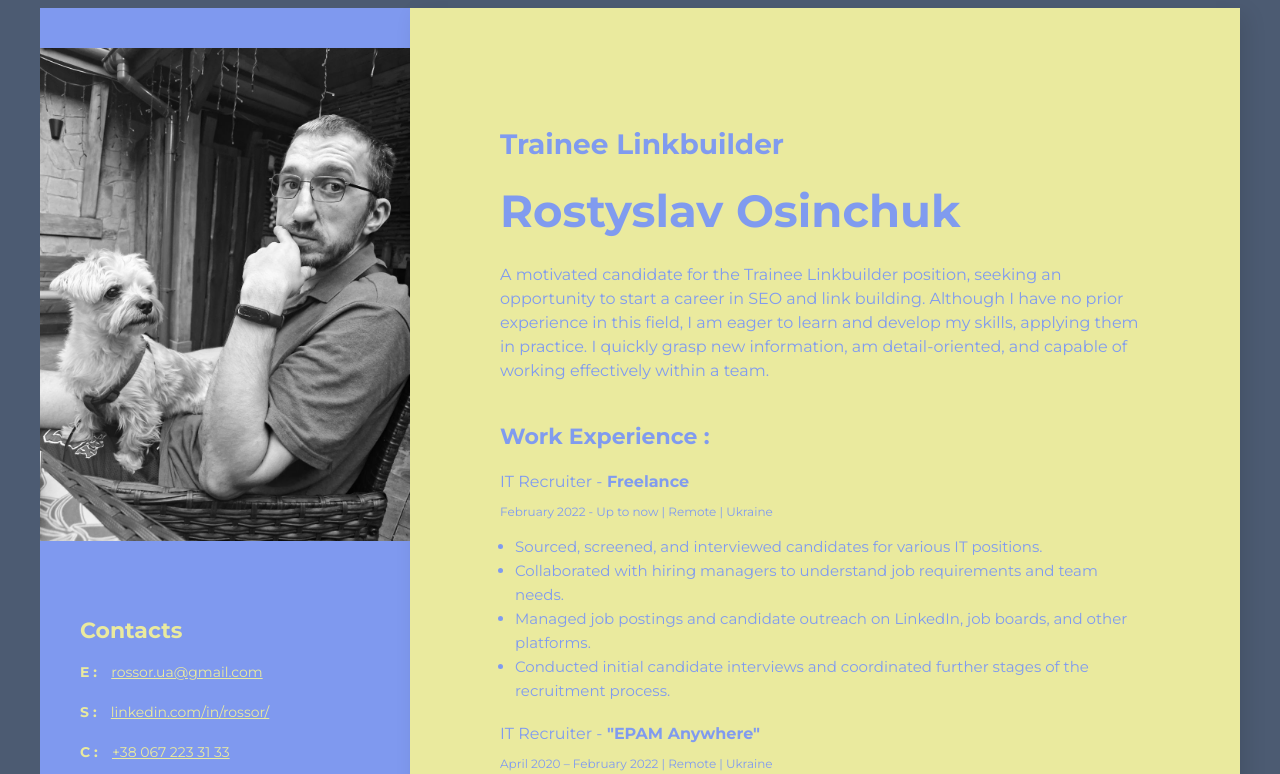
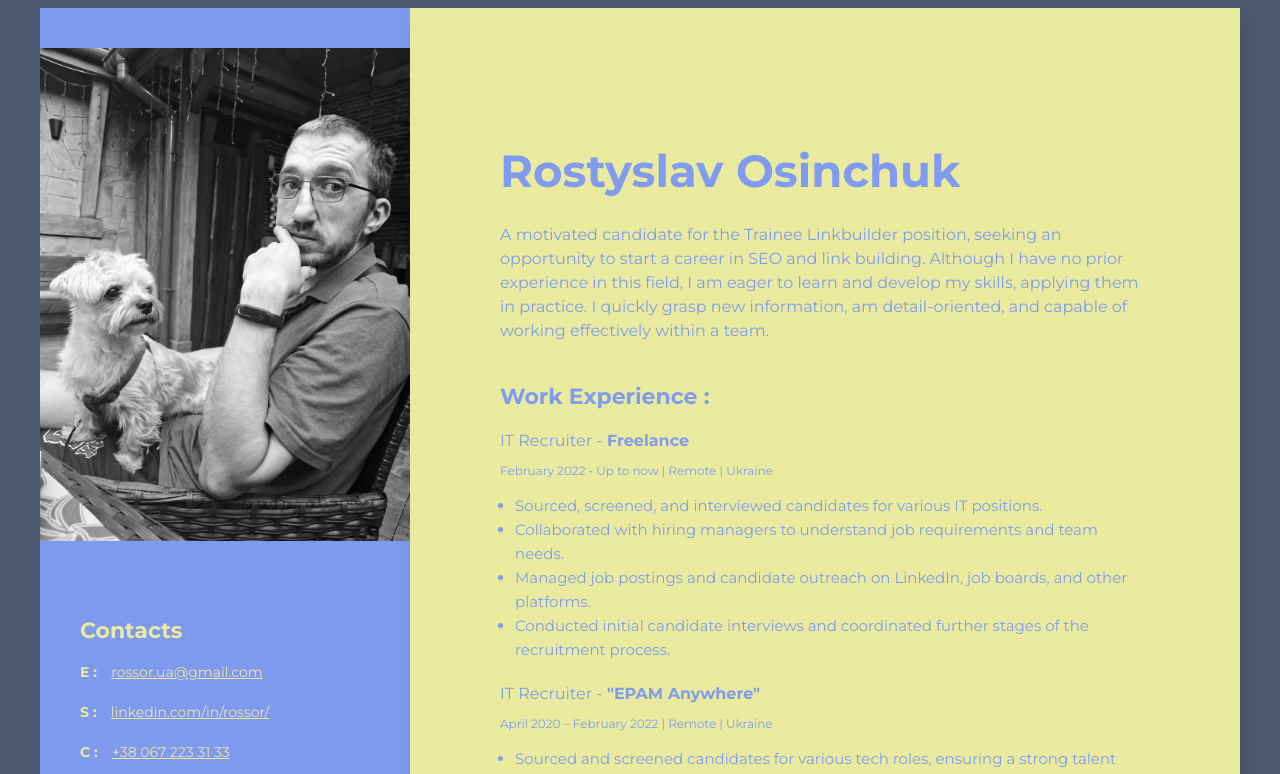
Before and after one commit to rossorUA/Rostyslav-Osinchuk-CV, a plain HTML site: page index.html in a window 1280 px wide. Shown: the top 774 px of the page. Drawn offline with Linux system fonts and the light colour scheme.

Commit message:
Update index.html

```diff
--- a/index.html
+++ b/index.html
@@ -18,7 +18,7 @@
 		<div class="main-content">
 		<!--About user-->
 		<div class="about">
-		   <h2 class="about-position">Trainee Linkbuilder</h2>
+		   <!-- <h2 class="about-position">Trainee Linkbuilder</h2> -->
 			<h1 class="about-name">Rostyslav Osinchuk</h1>
         <p class="about-description">
 			<!-- Energetic and communicative specialist with HR and recruiting experience,
```
